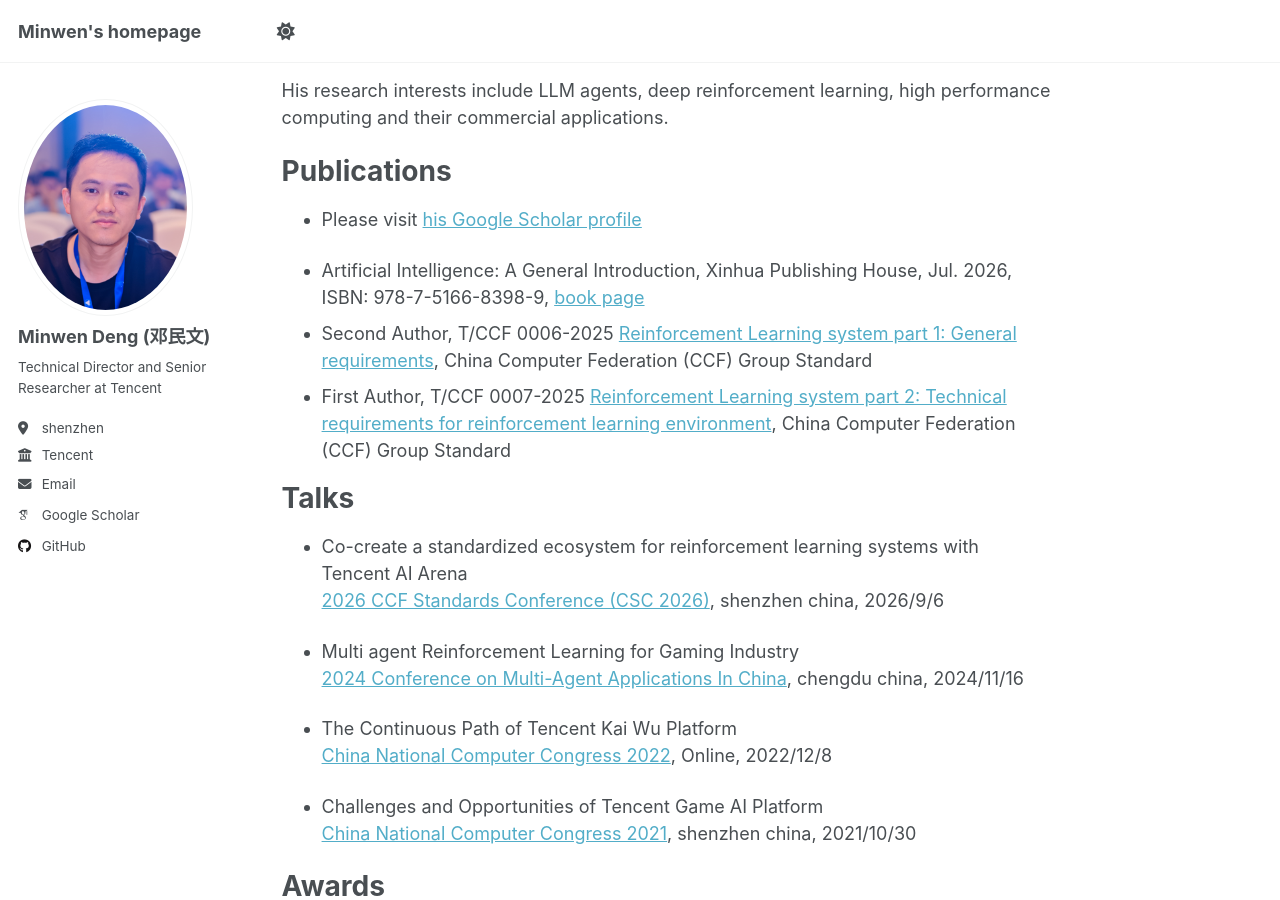
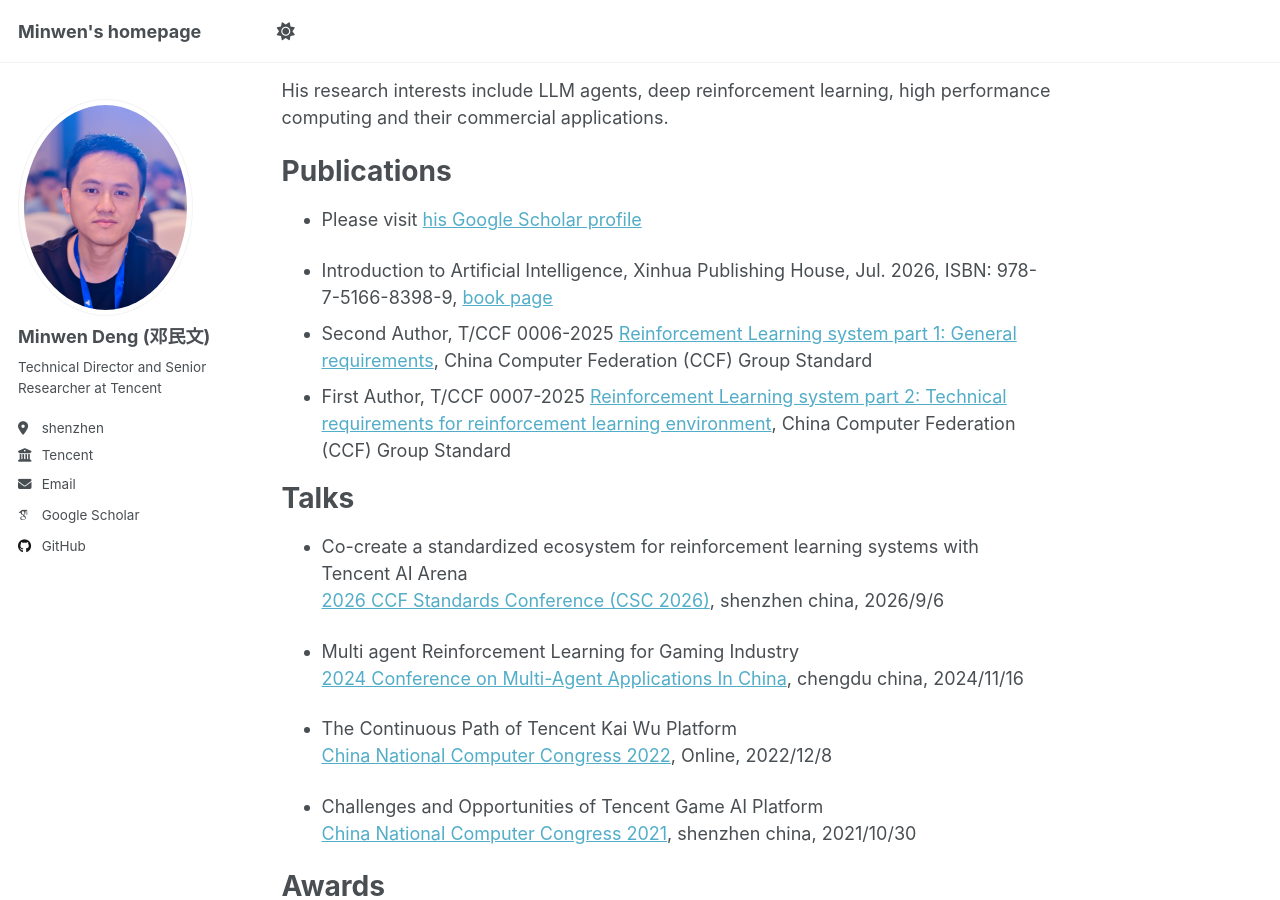
Before and after one commit to dengminwen/dengminwen.github.io, a Jekyll site: the page built from _pages/about.md, in a window 1280 px wide and 900 px high, scrolled down 613 px. Built offline with Jekyll 4.4.1, drawn with Linux system fonts in a browser that asks for light colours; some web fonts are replaced; a script that is not in the unit is left out.

Commit message:
书名恢复为作者原写法 Introduction to Artificial Intelligence
Co-Authored-By: Claude Code <noreply@anthropic.com>

```diff
--- a/_pages/about.md
+++ b/_pages/about.md
@@ -28,7 +28,7 @@ Publications
 ======
 - Please visit [his Google Scholar profile](https://scholar.google.com/citations?hl=en&user=ITTsOOcAAAAJ)
 
-- Artificial Intelligence: A General Introduction, Xinhua Publishing House, Jul. 2026, ISBN: 978-7-5166-8398-9, [book page](https://page.om.qq.com/page/Oz82K4pf7BdoHDDjuMTMA6Yg0)
+- Introduction to Artificial Intelligence, Xinhua Publishing House, Jul. 2026, ISBN: 978-7-5166-8398-9, [book page](https://page.om.qq.com/page/Oz82K4pf7BdoHDDjuMTMA6Yg0)
 - Second Author, T/CCF 0006-2025 [Reinforcement Learning system part 1: General requirements](https://www.ccf.org.cn/Standards/ccfbz/ccf-yfbbz/2025-06-05/843338.shtml), China Computer Federation (CCF) Group Standard <br>
 - First Author, T/CCF 0007-2025 [Reinforcement Learning system part 2: Technical requirements for reinforcement learning environment](https://www.ccf.org.cn/Standards/ccfbz/ccf-yfbbz/2025-06-05/843339.shtml), China Computer Federation (CCF) Group Standard <br>
 
```
